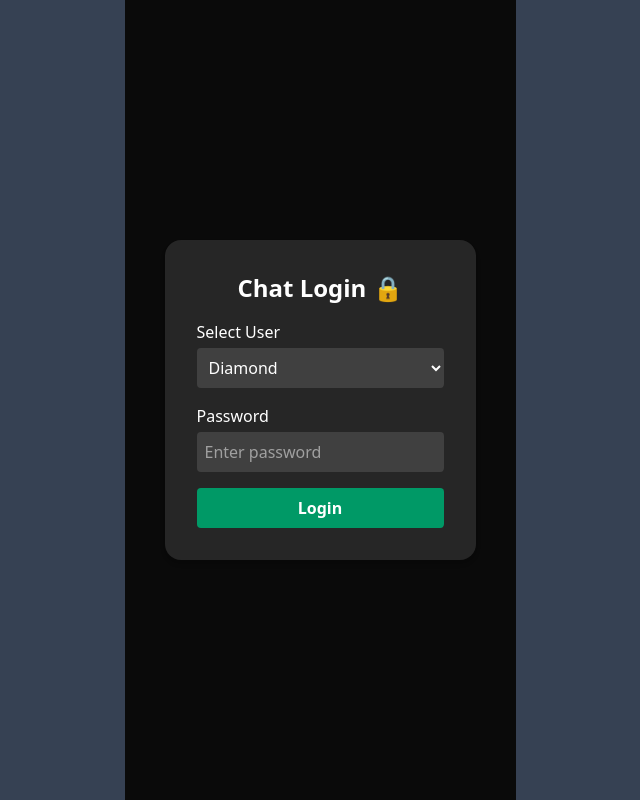
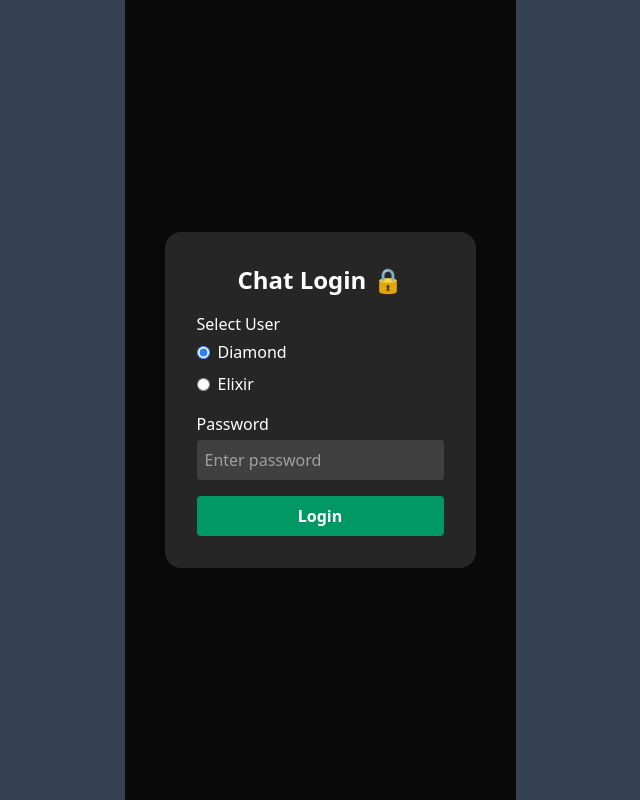
Before and after one commit to Piyush-Bhagwat/serectChat, a Next.js app: page / in a window 1280 px wide. Shown: the whole page, without its empty margins (320-960 px from the left). Built offline with nearby package versions, Linux system fonts and the light colour scheme.

Commit message:
updated login page

```diff
--- a/components/LoginPage.jsx
+++ b/components/LoginPage.jsx
@@ -32,17 +32,34 @@ export default function LoginPage() {
                     Chat Login 🔒
                 </h2>
 
-                {/* Username Dropdown */}
+                {/* Username Radio Buttons */}
                 <div>
                     <label className="block mb-1">Select User</label>
-                    <select
-                        value={username}
-                        onChange={(e) => setUsername(e.target.value)}
-                        className="w-full p-2 rounded bg-neutral-700"
-                    >
-                        <option value="anu">{anuName}</option>
-                        <option value="pi">{piName}</option>
-                    </select>
+                    <div className="space-y-2">
+                        <label className="flex items-center gap-2">
+                            <input
+                                type="radio"
+                                name="username"
+                                value="anu"
+                                checked={username === "anu"}
+                                onChange={(e) => setUsername(e.target.value)}
+                                className="accent-blue-500"
+                            />
+                            <span>{anuName}</span>
+                        </label>
+
+                        <label className="flex items-center gap-2">
+                            <input
+                                type="radio"
+                                name="username"
+                                value="pi"
+                                checked={username === "pi"}
+                                onChange={(e) => setUsername(e.target.value)}
+                                className="accent-blue-500"
+                            />
+                            <span>{piName}</span>
+                        </label>
+                    </div>
                 </div>
 
                 {/* Password Field */}
```
